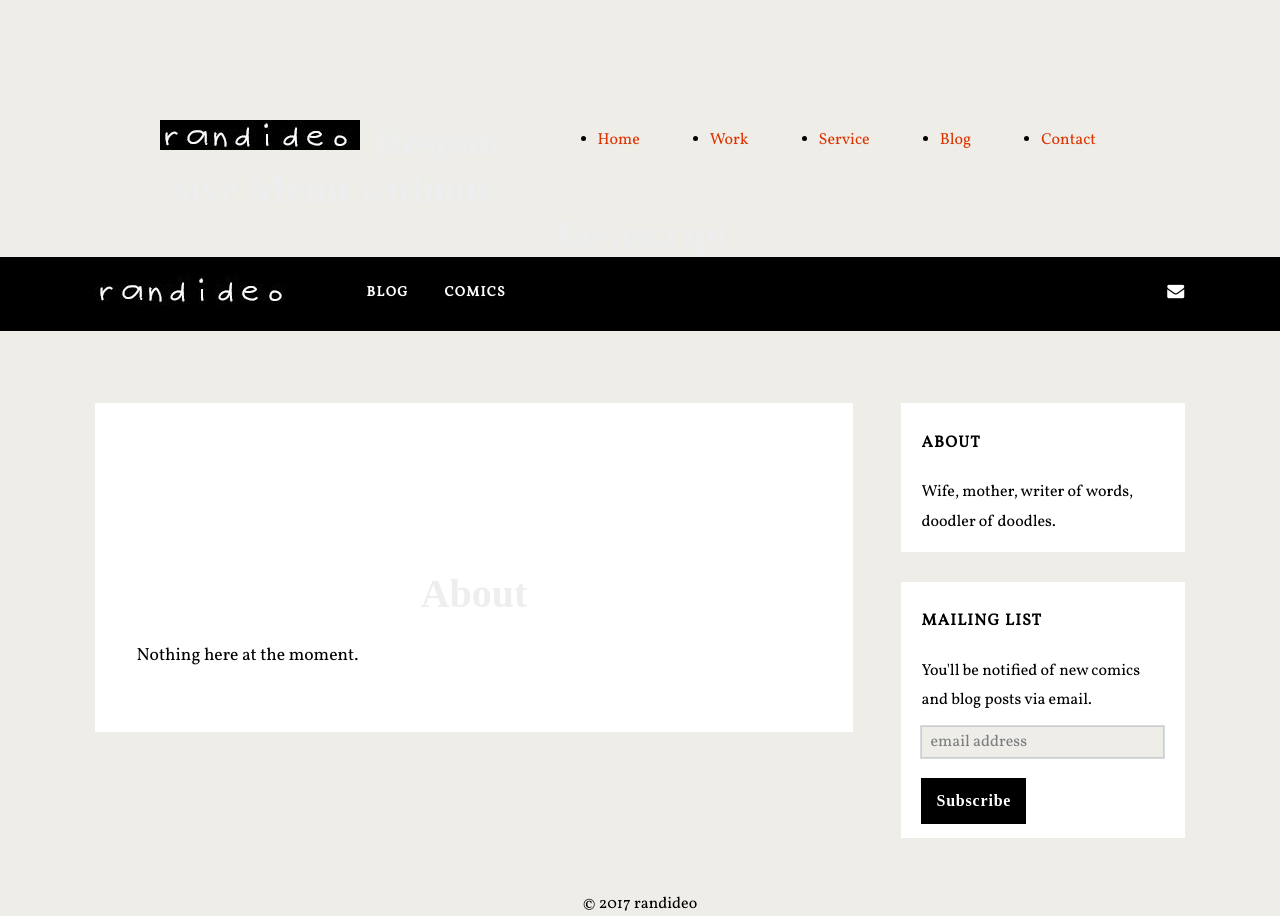
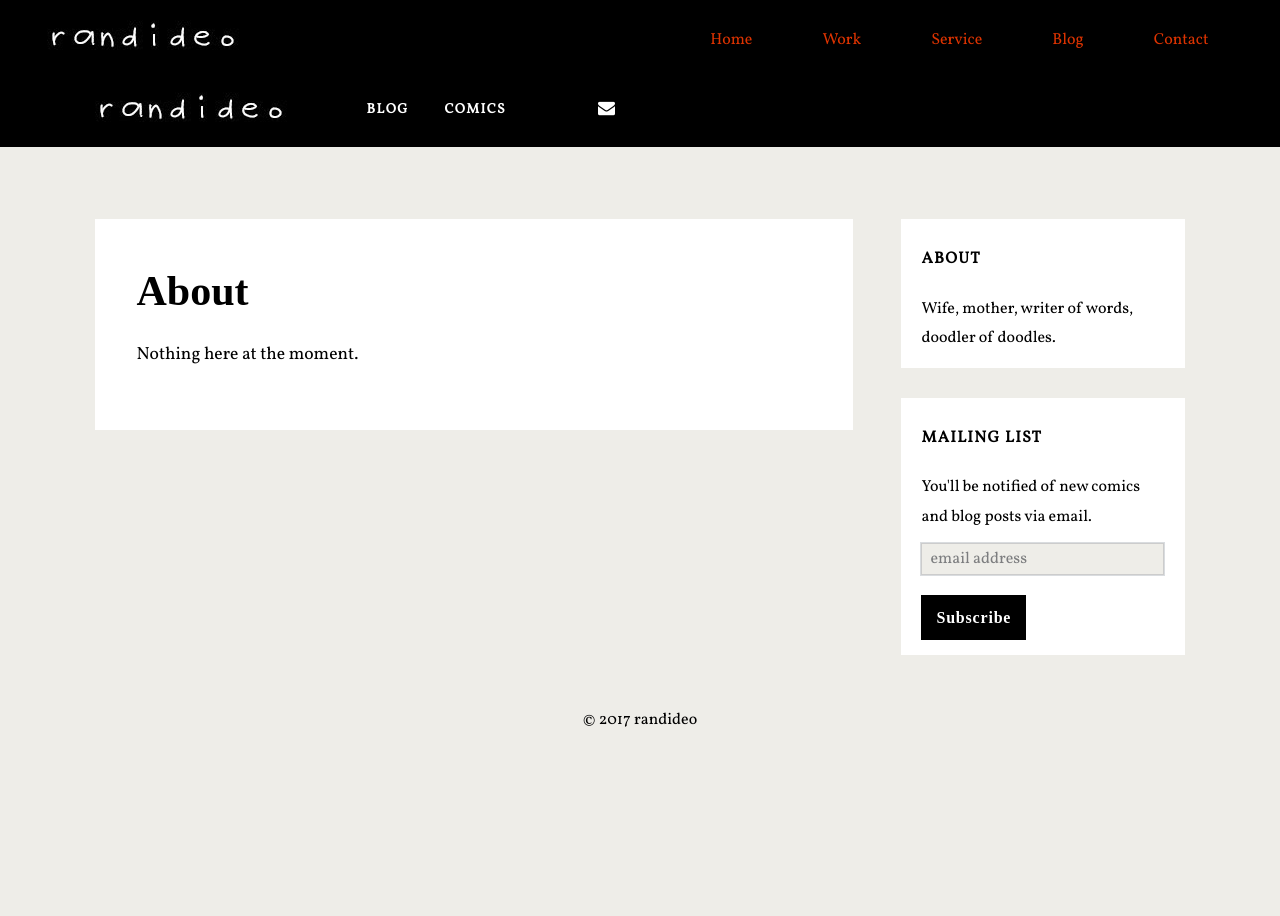
Before and after one commit to randideo/randideo.github.io, a Jekyll site: the page built from about.md, in a window 1280 px wide. Built offline with Jekyll 4.4.1, drawn with Linux system fonts in a browser that asks for light colours; nearby versions of some CDN libraries; some web fonts are replaced; comment, search, counter and statistics services are not loaded.

Commit message:
Create header.html

```diff
--- a/_includes/header.html
+++ b/_includes/header.html
@@ -28,27 +28,14 @@
 
 
 .inner {
-	  max-width: 1000px;
-	  margin: 0 auto;
-	  padding: 0px 20px;
-	  position: relative;
+	 background: #000000;
+    height: 4.6em;
+    padding: 1.25em 3.703% 0;
+    position: relative;
 }
 
 .logo {
 	  text-decoration: none;
-	  color: #777;
-	  font-weight: 800;
-	  font-size: 30px;
-	  line-height: 40px;
-}
-
-h1 {
-	  text-align: center;
-	  width: 100%;
-	  margin-top: 120px;
-	  color: #eee;
-	  font-weight: 800;
-	  font-size: 40px;
 }
 
 nav > ul {
```
